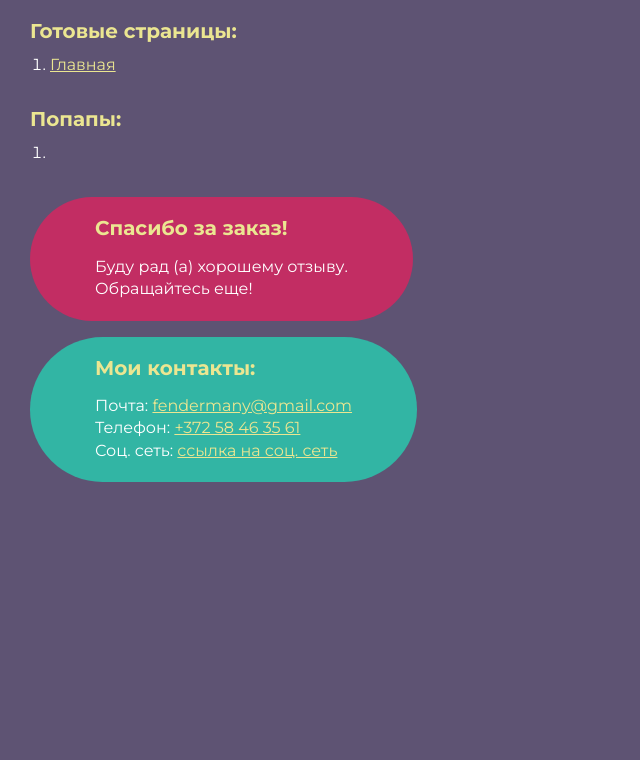
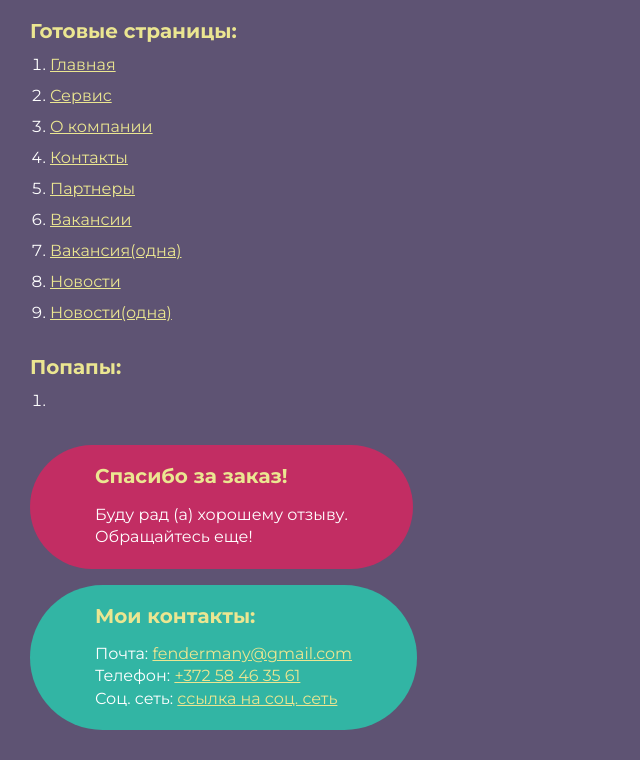
Before and after one commit to fendermany/infosell, a website: page dist/index.html in a window 1280 px wide. Shown: the part 115-875 px from the top of the page, without its empty margins (0-640 px from the left). Before the commit the page ends 800 px from the top, so only its background shows below. Drawn offline with Linux system fonts and the light colour scheme.

Commit message:
Update index.html

```diff
--- a/dist/index.html
+++ b/dist/index.html
@@ -16,6 +16,14 @@
 		<h2>Готовые страницы:</h2>
 		<ol class="rootpage__list">
 			<li><a target="_blank" href="home.html">Главная</a></li>
+			<li><a target="_blank" href="service.html">Сервис</a></li>
+			<li><a target="_blank" href="about.html">О компании</a></li>
+			<li><a target="_blank" href="contacts.html">Контакты</a></li>
+			<li><a target="_blank" href="partners.html">Партнеры</a></li>
+			<li><a target="_blank" href="job.html">Вакансии</a></li>
+			<li><a target="_blank" href="job-single.html">Вакансия(одна)</a></li>
+			<li><a target="_blank" href="news.html">Новости</a></li>
+			<li><a target="_blank" href="news-single.html">Новости(одна)</a></li>
 		</ol>
 		<h2>Попапы:</h2>
 		<ol class="rootpage__list">
```
